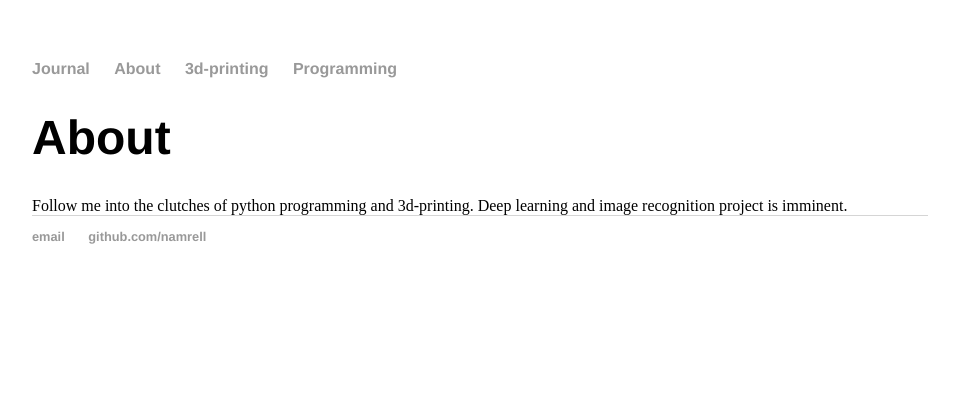
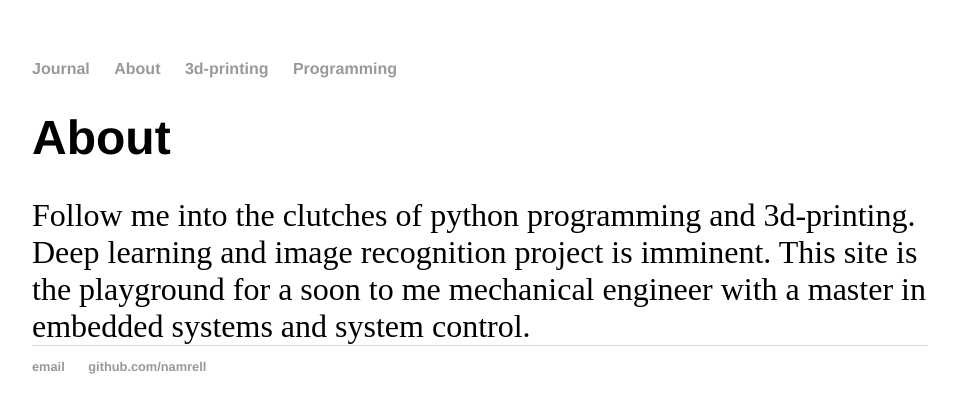
Before and after one commit to Namrell/Namrell.github.io, a Jekyll site: the page built from about/index.html, in a window 1280 px wide. Shown: the top 413 px of the page, without its empty margins (160-1119 px from the left). Built offline with Jekyll 4.4.1, drawn with Linux system fonts in a browser that asks for light colours.

Commit message:
Update index.html

```diff
--- a/about/index.html
+++ b/about/index.html
@@ -5,6 +5,8 @@ title: About
 	<h1>{{ page.title }}</h1>
 	<body>
 		<div class="container">
-			Follow me into the clutches of python programming and 3d-printing. Deep learning and image recognition project is imminent.
+		<font size="6">
+			Follow me into the clutches of python programming and 3d-printing. Deep learning and image recognition project is imminent. This site is the playground for a soon to me mechanical engineer with a master in embedded systems and system control.
+		</font>
 		</div>
 	</body>
```
